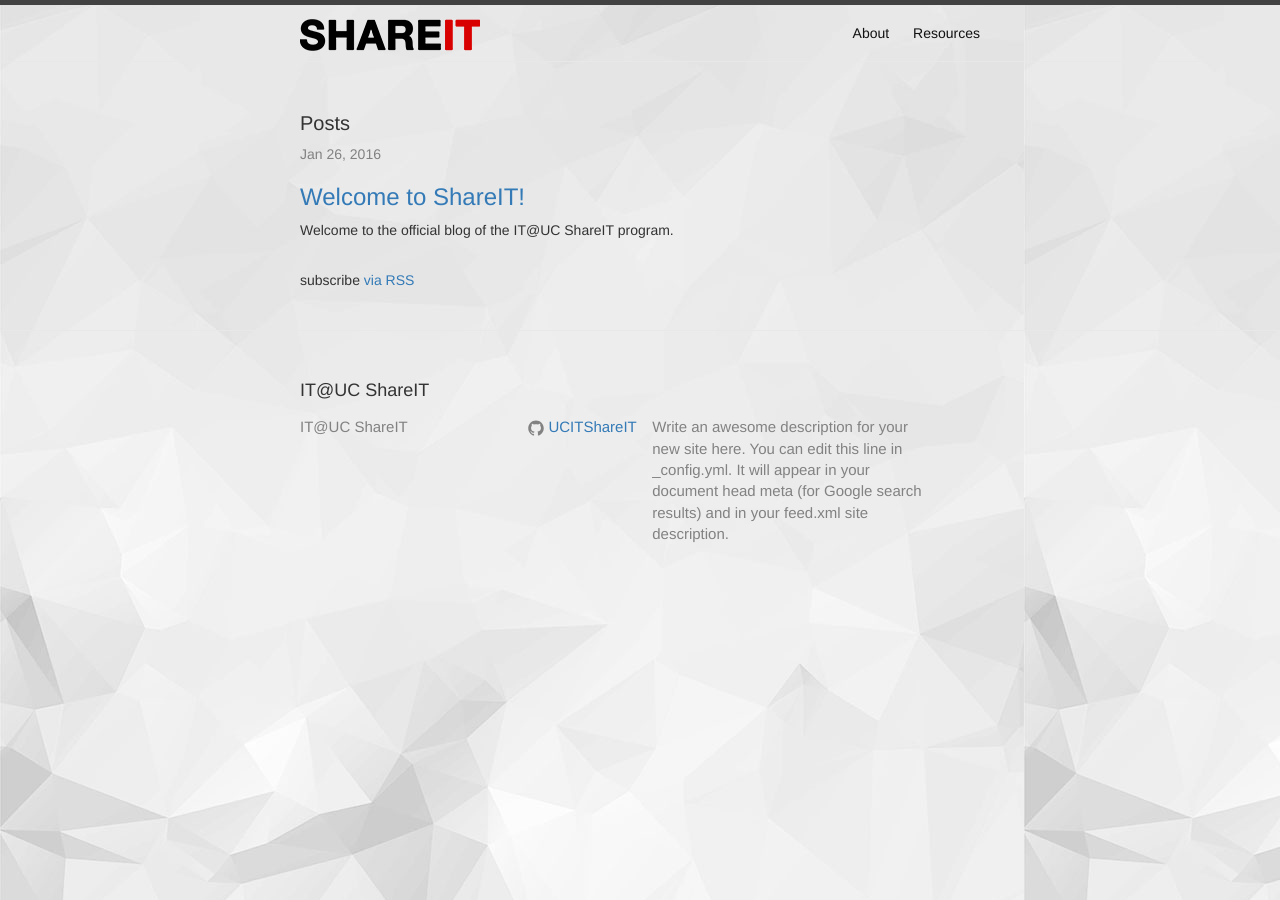
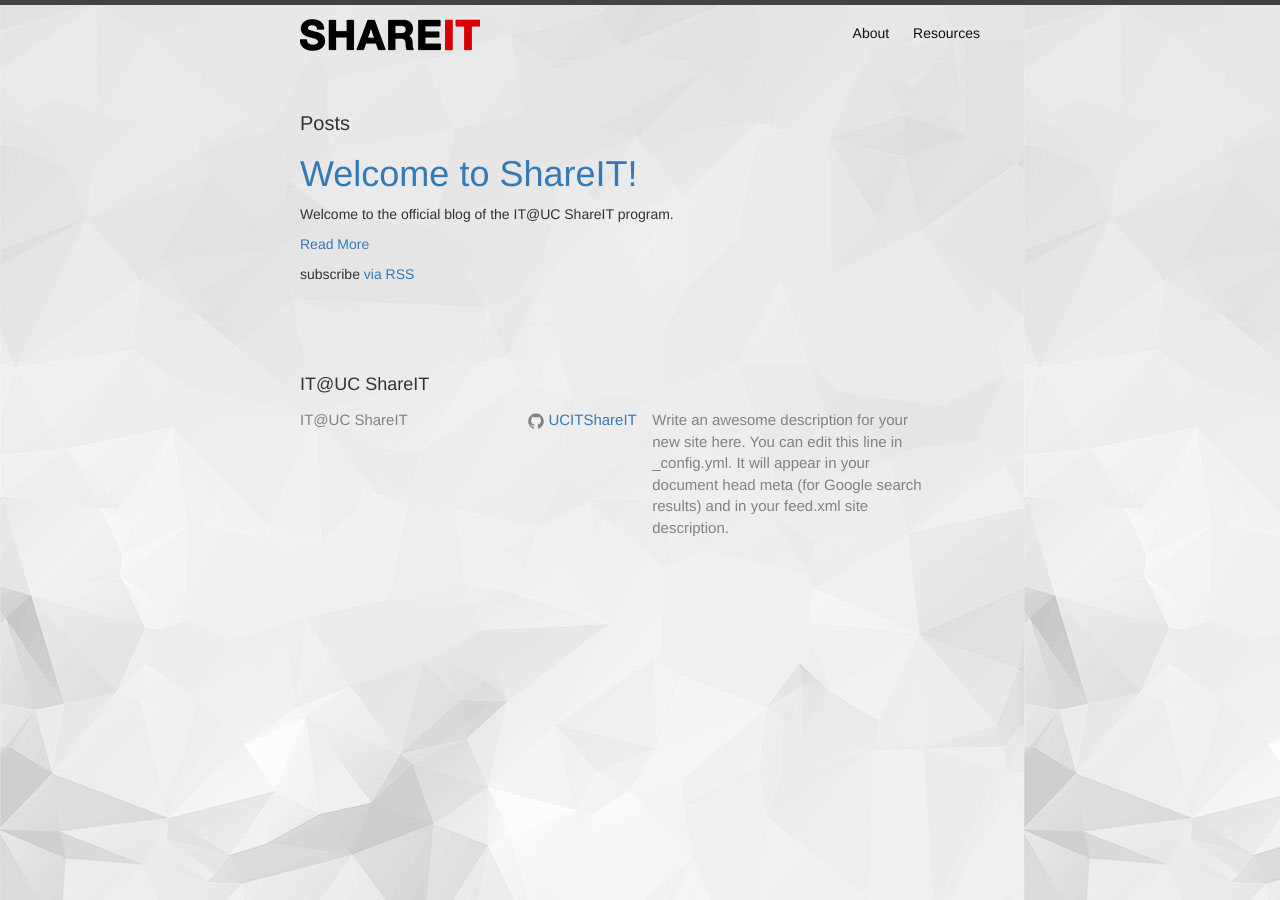
Before and after one commit to UCITShareIT/ucitshareit.github.io, a Jekyll site: the page built from index.html, in a window 1280 px wide. Built offline with Jekyll 4.4.1, drawn with Linux system fonts in a browser that asks for light colours.

Commit message:
change post layout

```diff
--- a/index.html
+++ b/index.html
@@ -10,17 +10,16 @@ published: true
 
   <ul class="post-list">
     {% for post in site.posts %}
-      <li>
-        <span class="post-meta">{{ post.date | date: "%b %-d, %Y" }}</span>
+      <article class="post">
 
-        <h2>
-          <a class="post-link" href="{{ post.url | prepend: site.baseurl }}">{{ post.title }}</a>
-        </h2>
+      <h1><a href="{{ site.baseurl }}{{ post.url }}">{{ post.title }}</a></h1>
 
-        <div class="entry">
-            {{ post.excerpt }}
-        </div>
-      </li>
+      <div class="entry">
+        {{ post.excerpt }}
+      </div>
+
+      <a href="{{ site.baseurl }}{{ post.url }}" class="read-more">Read More</a>
+    </article>
     {% endfor %}
   </ul>
 
```
